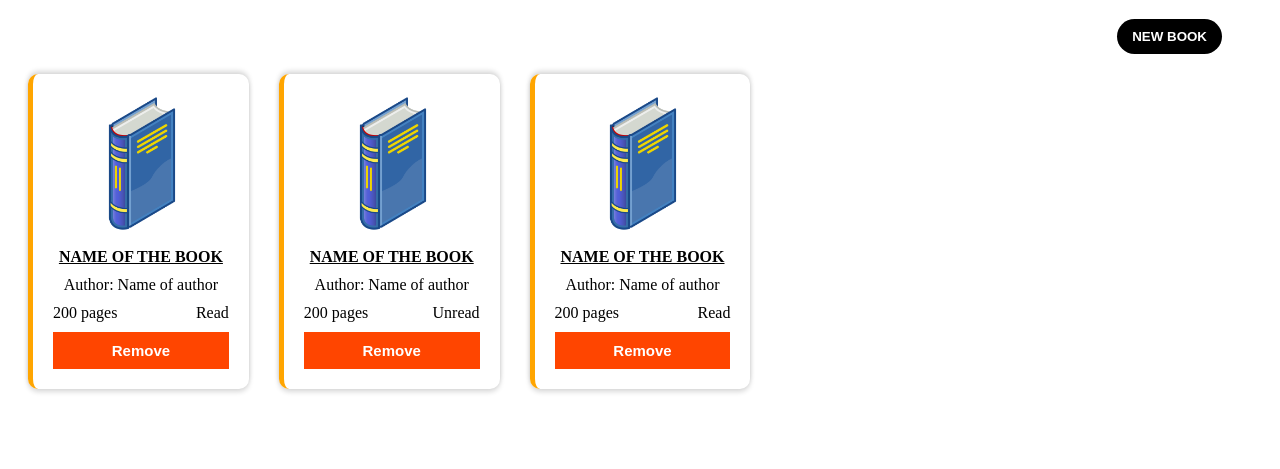
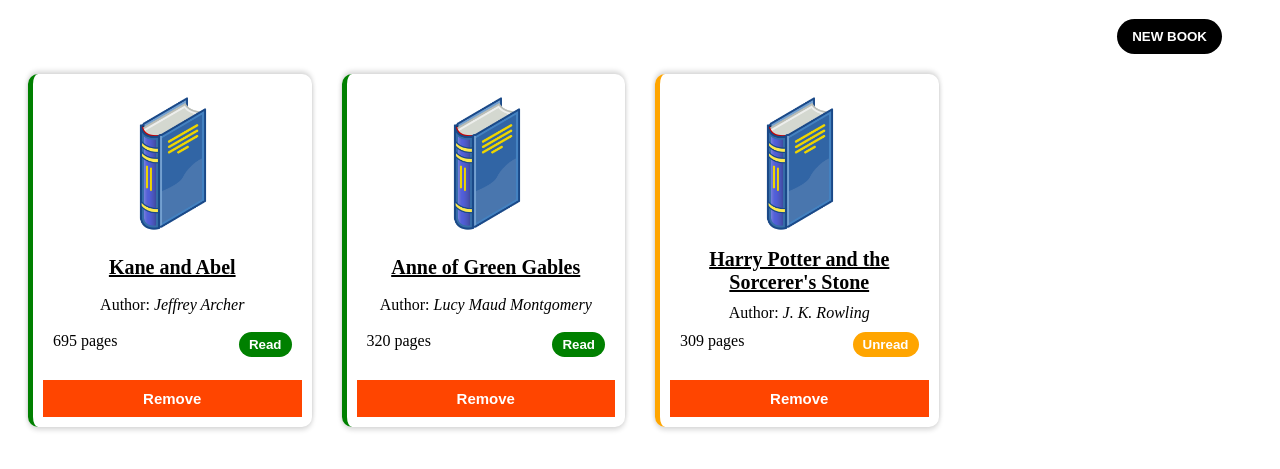
Before and after one commit to hilu03/Library, a plain HTML site: page index.html in a window 1280 px wide. Shown: the part 61-530 px from the top of the page. Drawn offline with Linux system fonts and the light colour scheme.

Commit message:
Add button to toggle status and update some css

```diff
--- a/script.js
+++ b/script.js
@@ -1,19 +1,19 @@
 const myLibrary = [];
 
-function Book(title, author, pages, read) {
+function Book(title, author, pages, status) {
   this.title = title;
   this.author = author;
   this.pages = pages;
-  this.read = read;
+  this.status = status;
 }
 
 function addBookToLibrary(book) {
   myLibrary.push(book);
 }
 
-const book1 = new Book("Name of the Book", "Name of author", 200, "read");
-const book2 = new Book("Name of the Book", "Name of author", 200, "unread");
-const book3 = new Book("Name of the Book", "Name of author", 200, "read");
+const book1 = new Book("Kane and Abel", "Jeffrey Archer", 695, "read");
+const book2 = new Book("Anne of Green Gables", "Lucy Maud Montgomery", 320, "read");
+const book3 = new Book("Harry Potter and the Sorcerer's Stone", "J. K. Rowling", 309, "unread");
 
 addBookToLibrary(book1);
 addBookToLibrary(book2);
@@ -24,15 +24,15 @@ function displayBook() {
   let html = "";
   myLibrary.forEach((book, index) => {
     html +=
-      ` <div class="card">
+      ` <div class="card ${book.status === 'read'? 'green-card': 'orange-card'}" data-id="${index}">
           <div class="icon-container">
             <img src="book_icon.png" class="icon">
           </div>
           <div class="title">${book.title}</div>
-          <div class="author">Author: ${book.author}</div>
+          <div class="author">Author: <em>${book.author}</em></div>
           <div class="last-row">
             <div class="pages">${book.pages} pages</div>
-            <div class="read">${book.read}</div>
+            <button class="${book.status}" data-id="${index}">${book.status}</button>
           </div>
           <button class="remove" data-id="${index}">Remove</button>
         </div>
@@ -46,6 +46,31 @@ function displayBook() {
       const index = Number(button.dataset.id);
       myLibrary.splice(index, 1);
       displayBook();
+    });
+  });
+
+  const statusButtons = document.querySelectorAll(".last-row button");
+  statusButtons.forEach((button, id) => {
+    button.addEventListener("click", () => {
+      const status = button.textContent;
+      const index = Number(button.dataset.id);
+      const card = document.querySelector(`.card[data-id="${id}"]`);
+      if (status === "Read") {
+        button.classList.remove("read");
+        button.classList.add("unread");
+        card.classList.remove("green-card");
+        card.classList.add("orange-card");
+        button.textContent = "Unread";
+        myLibrary[index].status = "unread";
+      }
+      else {
+        button.classList.remove("unread");
+        button.classList.add("read");
+        card.classList.remove("orange-card");
+        card.classList.add("green-card");
+        button.textContent = "Read";
+        myLibrary[index].status = "read";
+      }
     });
   });
 }
--- a/style.css
+++ b/style.css
@@ -8,9 +8,17 @@ h1 {
 
 .book-container {
   display: grid;
-  grid-template-columns: repeat(auto-fill, minmax(200px, 1fr));
+  grid-template-columns: repeat(auto-fill, minmax(250px, 1fr));
   gap: 30px;
   padding: 20px;
+}
+
+.orange-card {
+  border-left: 5px solid orange;
+}
+
+.green-card {
+  border-left: 5px solid green;
 }
 
 .card {
@@ -18,21 +26,22 @@ h1 {
   display: flex;
   flex-direction: column;
   align-items: center;
+  justify-content: space-between;
   gap: 10px;
   box-shadow: rgba(0, 0, 0, 0.15) 0px 3px 5px,
               rgba(0, 0, 0, 0.15) 0px -3px 5px;
-  border-left: 5px solid orange;
   border-radius: 10px;
-}
-
-.read {
-  text-transform: capitalize;
+  position: relative;
+  padding-bottom: 70px;
 }
 
 .title {
   font-weight: bold;
   text-decoration: underline;
-  text-transform: uppercase;
+  font-size: 20px;
+  width: 200px;
+  overflow-wrap: break-word;
+  text-align: center;
 }
 
 .last-row {
@@ -151,7 +160,29 @@ input[type="number"]:valid {
   background-color: orangered;
   border: none;
   cursor: pointer;
-  align-self: stretch;
   padding: 10px;
   font-size: 15px;
+  position: absolute;
+  bottom: 10px;
+  left: 10px;
+  right: 10px;
 }
+
+.read,
+.unread {
+  color: white;
+  border: none;
+  padding: 5px 10px;
+  cursor: pointer;
+  border-radius: 15px;
+  font-weight: bold;
+  text-transform: capitalize;
+}
+
+.read {
+  background-color: green;
+}
+
+.unread {
+  background-color: orange;
+}
```
